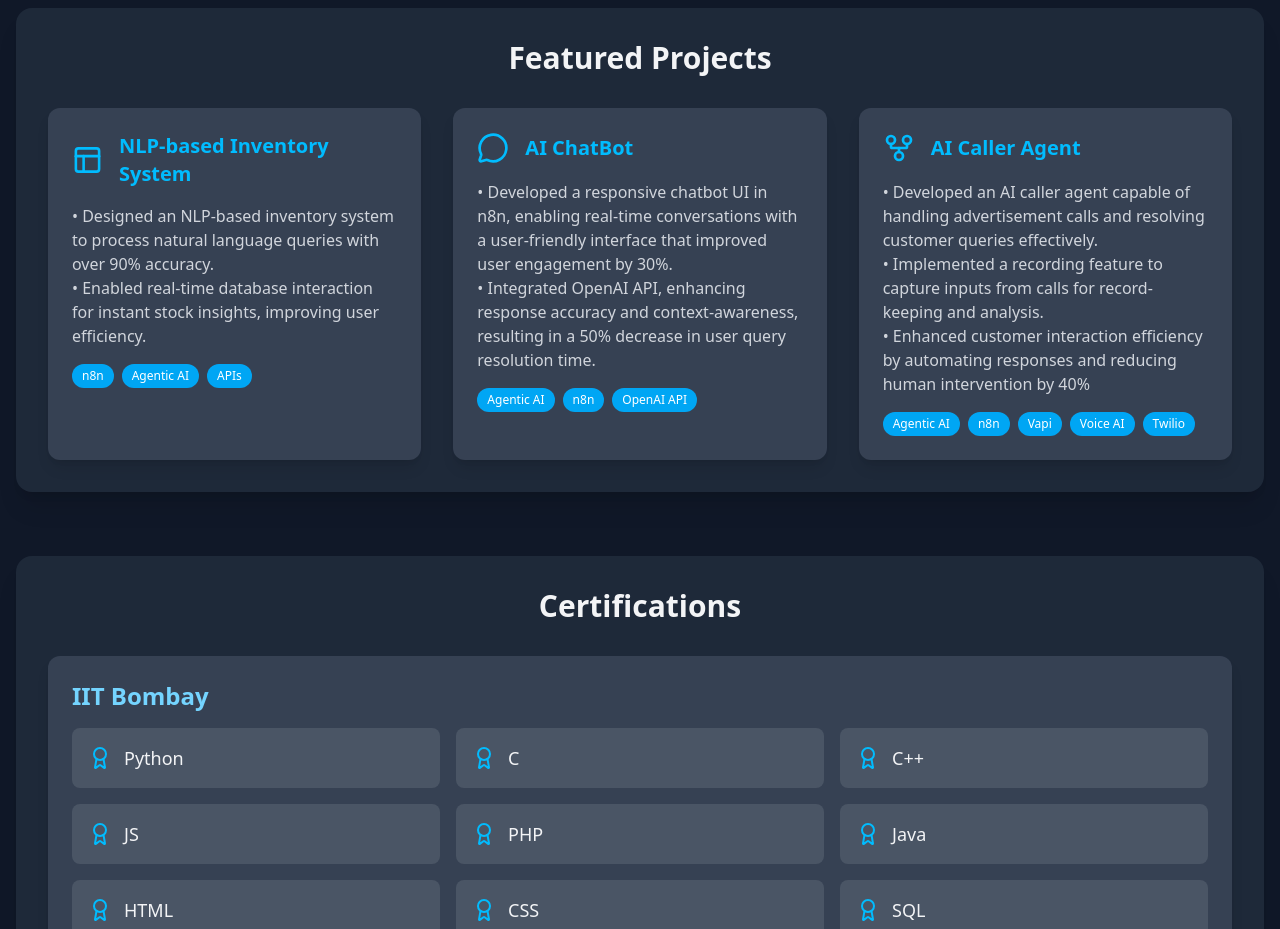
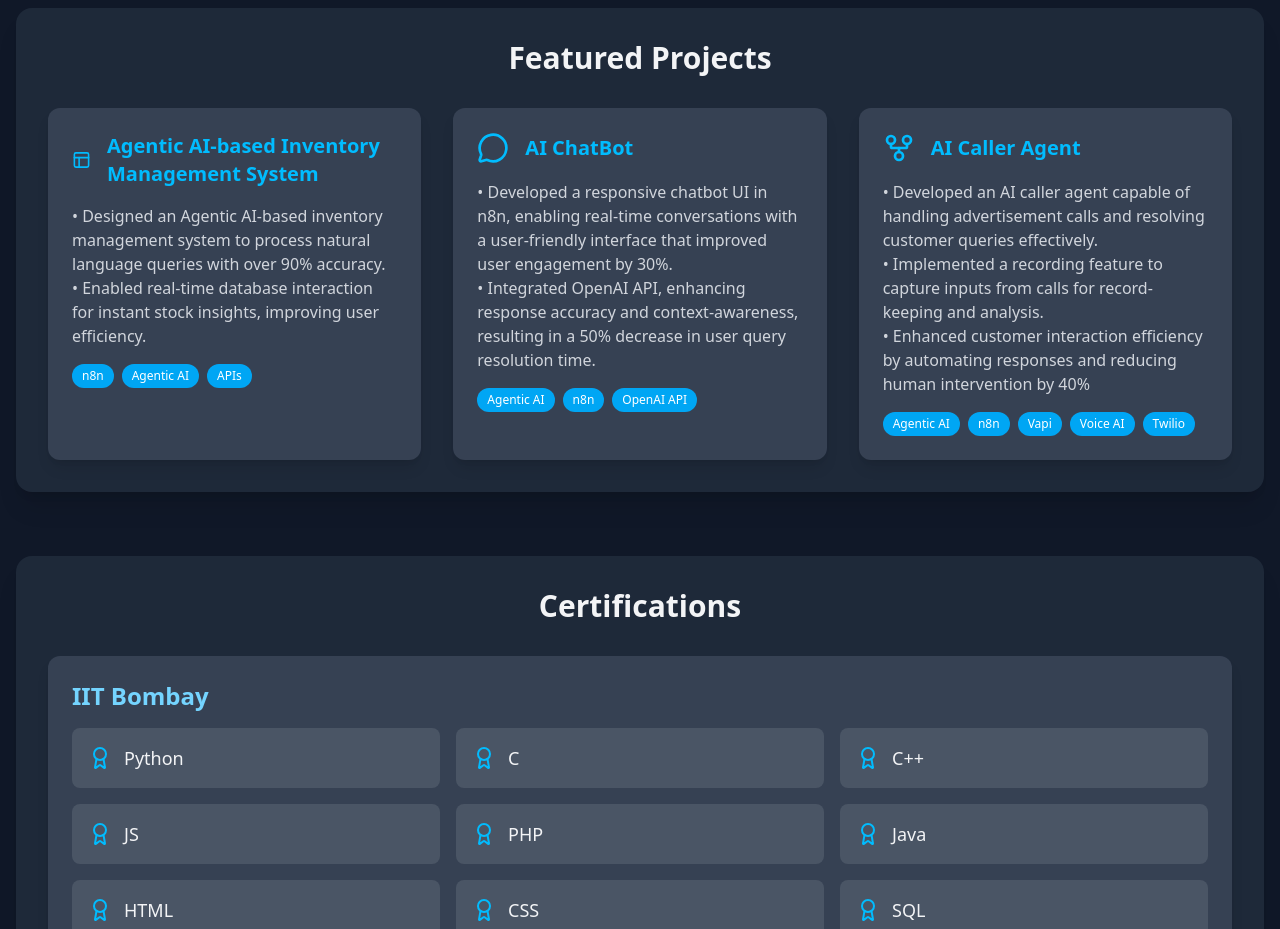
Before and after one commit to iamsheersh/Portfolio, a React (Vite) app: page / in a window 1280 px wide. Shown: the part 1780-2709 px from the top of the page. Built offline with nearby package versions, Linux system fonts and the light colour scheme.

Commit message:
Update App.jsx
nlp to agentic ai

```diff
--- a/src/App.jsx
+++ b/src/App.jsx
@@ -57,9 +57,9 @@ const App = () => {
 
   const projectsData = [
     {
-      title: 'NLP-based Inventory System',
+      title: 'Agentic AI-based Inventory Management System',
       duration: 'May 2025 - June 2025',
-      description: '• Designed an NLP-based inventory system to process natural language queries with over 90% accuracy.\n• Enabled real-time database interaction for instant stock insights, improving user efficiency.',
+      description: '• Designed an Agentic AI-based inventory management system to process natural language queries with over 90% accuracy.\n• Enabled real-time database interaction for instant stock insights, improving user efficiency.',
       tech: ['n8n', 'Agentic AI', 'APIs'],
       icon: <Layout className="text-sky-400" size={32} />,
     },
```
